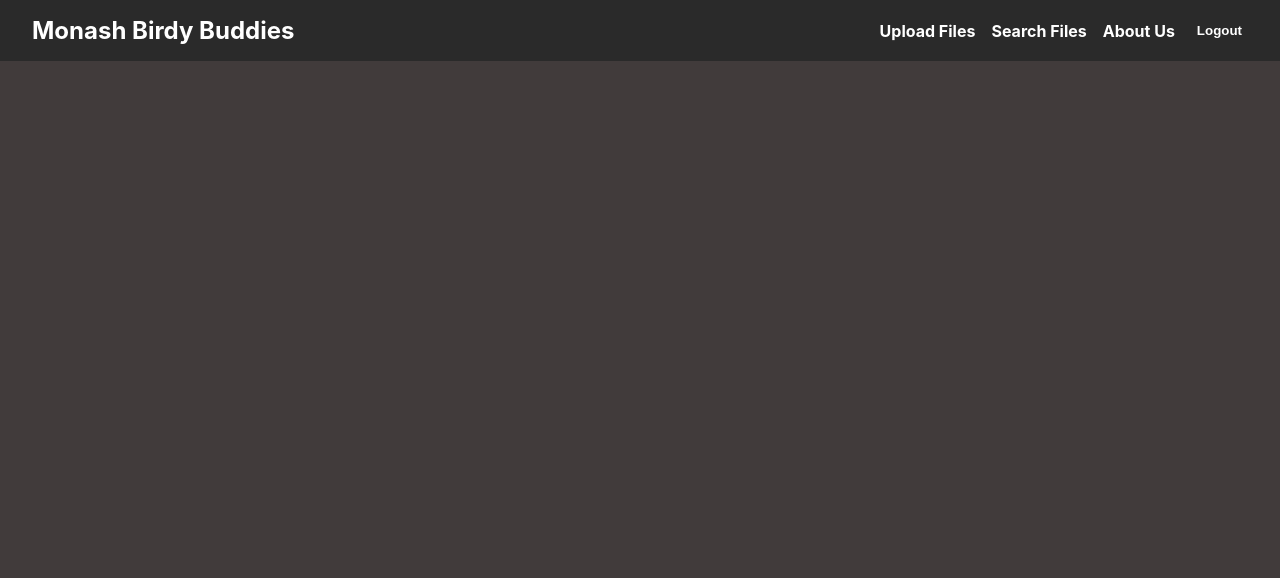
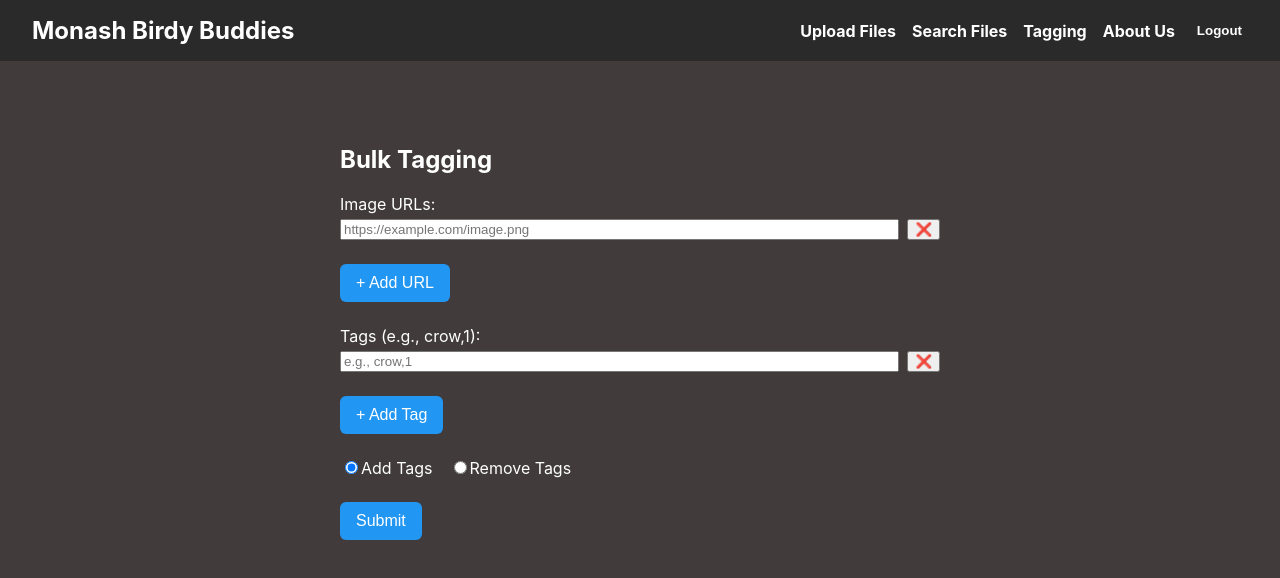
Before and after one commit to amanjain2222/AI-BirdDetection, a React (Create React App) app in the folder fit5225_UI-Suryadeep/fit5225-a3/: page /tagging in a window 1280 px wide. Shown: the top 578 px of the page. Built offline with nearby package versions, Linux system fonts and the light colour scheme; sample sign-in values are in the browser's storage.

Commit message:
added bulk tagging

```diff
--- a/fit5225_UI-Suryadeep/fit5225-a3/src/App.js
+++ b/fit5225_UI-Suryadeep/fit5225-a3/src/App.js
@@ -8,6 +8,8 @@ import Login from './login';
 import PrivateRoute from './privateRoute';
 import Signup from './signup';
 import ConfirmSignup from './confirmSignUp';
+import BulkTagging from './bulktagging';
+
 
 function App() {
   return (
@@ -35,6 +37,14 @@ function App() {
             }
           />
           <Route
+            path="/tagging"
+            element={
+              <PrivateRoute>
+                <BulkTagging />
+              </PrivateRoute>
+            }
+          />
+          <Route
             path="/about"
             element={
               <PrivateRoute>
--- /dev/null
+++ b/fit5225_UI-Suryadeep/fit5225-a3/src/bulktagging.js
@@ -0,0 +1,157 @@
+import React, { useState } from 'react';
+import axios from 'axios';
+
+function BulkTagging() {
+  const [urls, setUrls] = useState([{ value: '' }]);
+  const [tags, setTags] = useState([{ value: '' }]);
+  const [operation, setOperation] = useState(1); // 1 = add, 0 = remove
+  const [message, setMessage] = useState('');
+
+  const handleInputChange = (index, value, type) => {
+    const list = type === 'url' ? [...urls] : [...tags];
+    list[index].value = value;
+
+    type === 'url' ? setUrls(list) : setTags(list);
+  };
+
+  const addField = (type) => {
+    const list = type === 'url' ? [...urls] : [...tags];
+    list.push({ value: '' });
+
+    type === 'url' ? setUrls(list) : setTags(list);
+  };
+
+  const removeField = (index, type) => {
+    const list = type === 'url' ? [...urls] : [...tags];
+    if (list.length === 1) return; // Prevent removing the last field
+
+    list.splice(index, 1);
+    type === 'url' ? setUrls(list) : setTags(list);
+  };
+
+  const handleSubmit = async (e) => {
+    e.preventDefault();
+
+    const urlArray = urls.map(u => u.value.trim()).filter(Boolean);
+    const tagArray = tags.map(t => t.value.trim()).filter(Boolean);
+
+    const payload = {
+      urls: urlArray,
+      operation,
+      tags: tagArray,
+    };
+
+    console.log('Payload:', payload);
+
+    try {
+      const response = await axios.post('https://ktchxqkala.execute-api.us-east-1.amazonaws.com/dev/modifyTags', payload);
+      setMessage(`Success: ${response.data.message || 'Tags updated'}`);
+    } catch (error) {
+      setMessage(`Error: ${error.response?.data?.message || error.message}`);
+    }
+  };
+
+  return (
+    <div style={{ padding: '2rem', maxWidth: '600px', margin: 'auto' }}>
+      <h2>Bulk Tagging</h2>
+      <form onSubmit={handleSubmit}>
+
+        {/* URL Fields */}
+        <label>Image URLs:</label>
+        {urls.map((url, index) => (
+          <div key={index} style={{ display: 'flex', gap: '0.5rem', marginTop: '5px' }}>
+            <input
+              type="text"
+              placeholder="https://example.com/image.png"
+              style={{ flex: 1 }}
+              value={url.value}
+              onChange={(e) => handleInputChange(index, e.target.value, 'url')}
+            />
+            <button type="button" onClick={() => removeField(index, 'url')}>❌</button>
+          </div>
+        ))}
+        <button type="button" onClick={() => addField('url')} style={{
+            marginTop: '1.5rem',
+            backgroundColor: '#2196F3',
+            color: 'white',
+            padding: '10px 16px',
+            border: 'none',
+            borderRadius: '6px',
+            cursor: 'pointer',
+            fontSize: '1rem',
+      }}>
+          + Add URL
+        </button>
+
+        {/* Tag Fields */}
+        <label style={{ marginTop: '1.5rem', display: 'block' }}>Tags (e.g., crow,1):</label>
+        {tags.map((tag, index) => (
+          <div key={index} style={{ display: 'flex', gap: '0.5rem', marginTop: '5px' }}>
+            <input
+              type="text"
+              placeholder="e.g., crow,1"
+              style={{ flex: 1 }}
+              value={tag.value}
+              onChange={(e) => handleInputChange(index, e.target.value, 'tag')}
+            />
+            <button type="button" onClick={() => removeField(index, 'tag')}>❌</button>
+          </div>
+        ))}
+        <button type="button" onClick={() => addField('tag')} style={{
+            marginTop: '1.5rem',
+            backgroundColor: '#2196F3',
+            color: 'white',
+            padding: '10px 16px',
+            border: 'none',
+            borderRadius: '6px',
+            cursor: 'pointer',
+            fontSize: '1rem',
+      }}>
+          + Add Tag
+        </button>
+
+        {/* Operation Toggle */}
+        <div style={{ marginTop: '1.5rem' }}>
+          <label>
+            <input
+              type="radio"
+              name="operation"
+              value={1}
+              checked={operation === 1}
+              onChange={() => setOperation(1)}
+            />
+            Add Tags
+          </label>
+          <label style={{ marginLeft: '1rem' }}>
+            <input
+              type="radio"
+              name="operation"
+              value={0}
+              checked={operation === 0}
+              onChange={() => setOperation(0)}
+            />
+            Remove Tags
+          </label>
+        </div>
+
+        {/* Submit */}
+        <button type="submit" style={{
+        marginTop: '1.5rem',
+        backgroundColor: '#2196F3',
+        color: 'white',
+        padding: '10px 16px',
+        border: 'none',
+        borderRadius: '6px',
+        cursor: 'pointer',
+        fontSize: '1rem',
+      }}>
+          Submit
+        </button>
+      </form>
+
+      {message && <p style={{ marginTop: '1rem' }}>{message}</p>}
+    </div>
+  );
+}
+
+export default BulkTagging;
--- a/fit5225_UI-Suryadeep/fit5225-a3/src/navbar.js
+++ b/fit5225_UI-Suryadeep/fit5225-a3/src/navbar.js
@@ -22,6 +22,7 @@ const Navbar = () => {
                 <>
                     <Link to="/" style={styles.link}>Upload Files</Link>
                     <Link to="/search" style={styles.link}>Search Files</Link>
+                    <Link to="/tagging" style={styles.link}>Tagging</Link>
                     <Link to="/about" style={styles.link}>About Us</Link>
                     <button onClick={handleLogout} style={styles.link}>Logout</button>
                 </>
```
